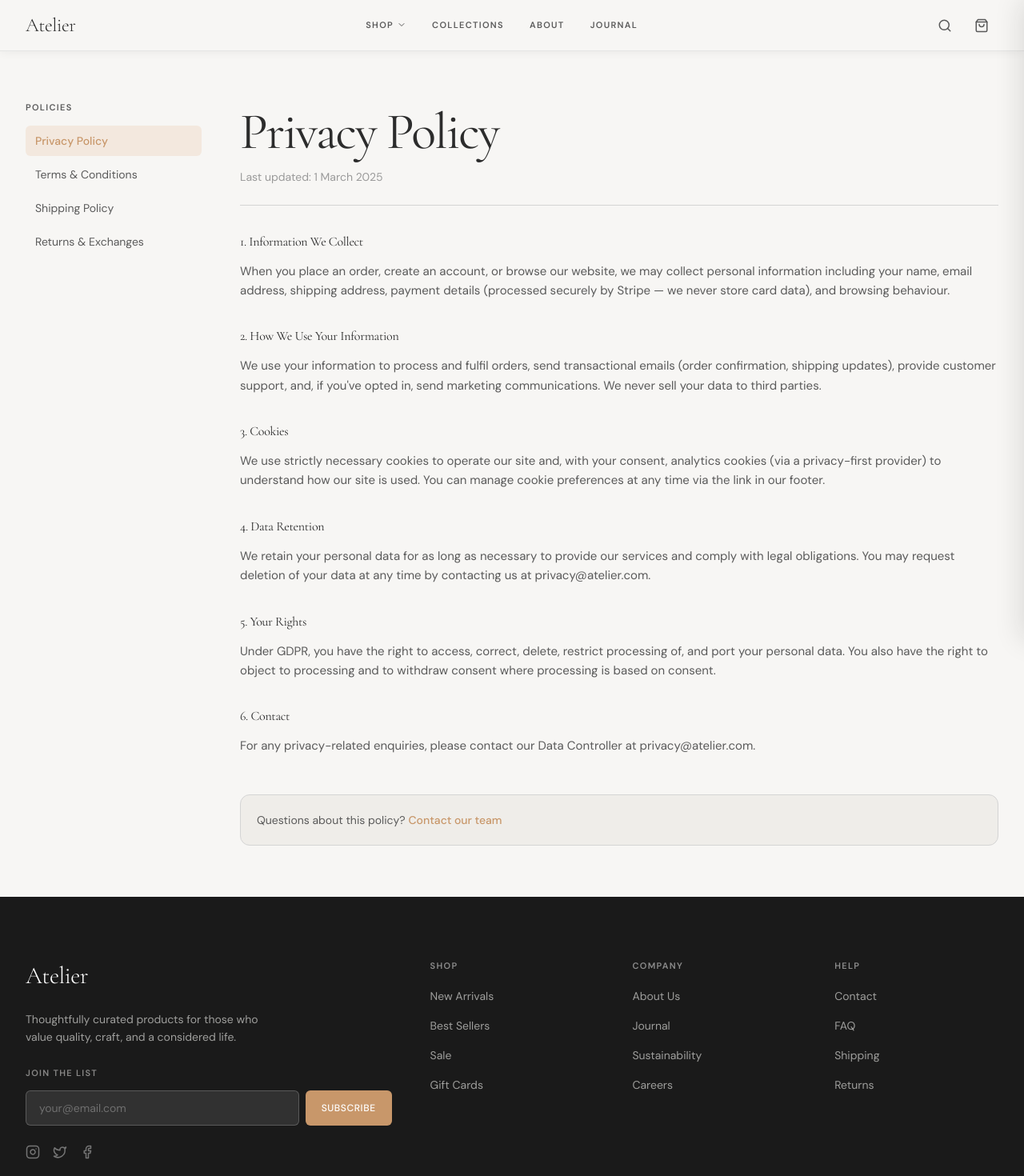
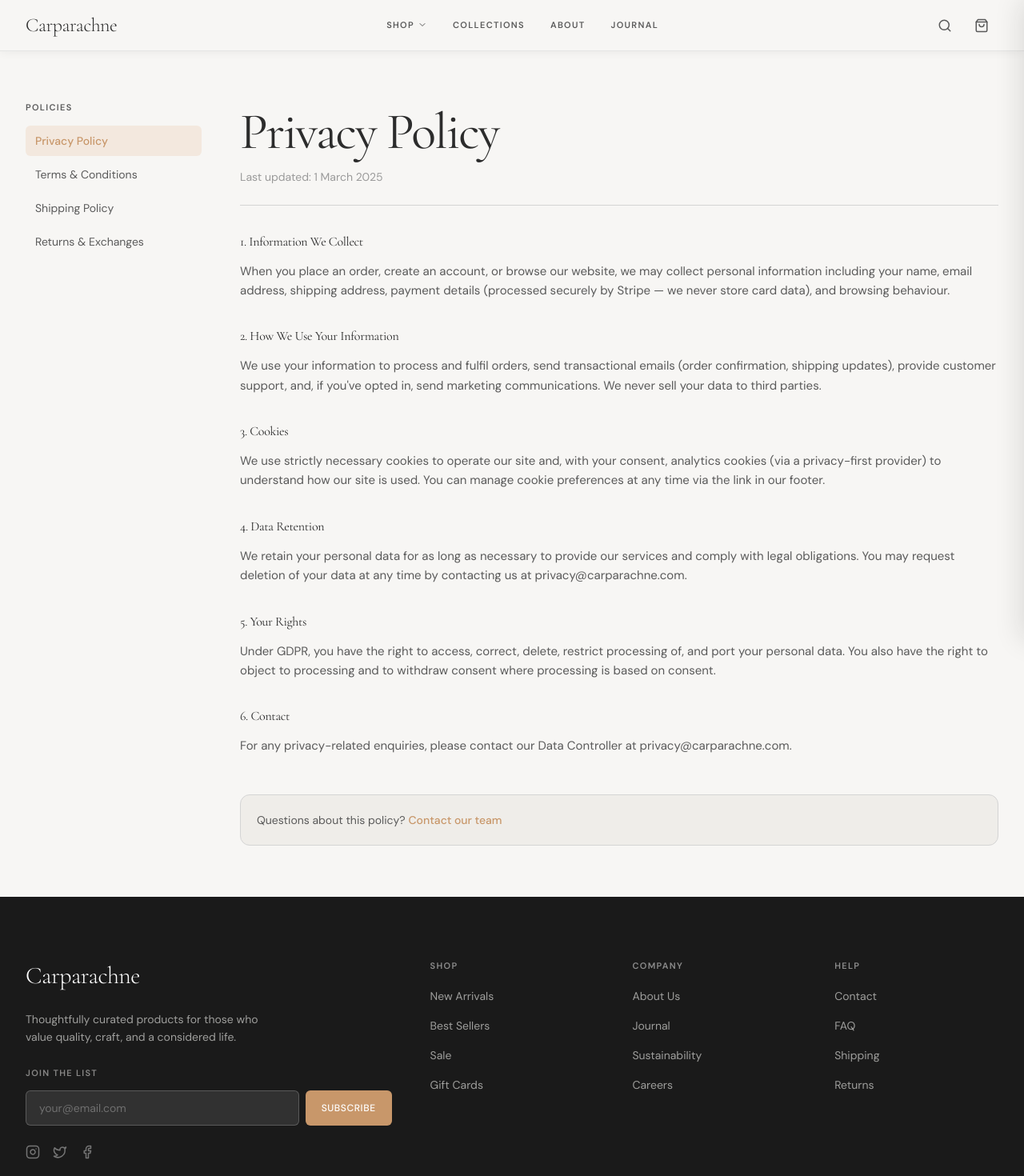
Before and after one commit to dogu-bolut/Carparachne, a Next.js app: page /policies/privacy in a window 1280 px wide. Shown: the top 1470 px of the page at 80% size. Built offline with nearby package versions, Linux system fonts and the light colour scheme.

Commit message:
Rebranding

```diff
--- a/src/app/blog/page.tsx
+++ b/src/app/blog/page.tsx
@@ -7,7 +7,7 @@ import { formatDate }    from "@/lib/utils/index";
 export const metadata: Metadata = {
   title: "Journal",
   description:
-    "Stories on craft, sustainability, style, and the considered life. Dispatches from the Atelier studio.",
+    "Stories on craft, sustainability, style, and the considered life. Dispatches from the Carparachne studio.",
 };
 
 /* ── Static data — replace with CMS query ── */
--- a/src/app/contact/page.tsx
+++ b/src/app/contact/page.tsx
@@ -4,15 +4,15 @@ import { Mail, MapPin, Clock, MessageSquare } from "lucide-react";
 
 export const metadata: Metadata = {
   title: "Contact Us",
-  description: "Get in touch with the Atelier team. We typically respond within one business day.",
+  description: "Get in touch with the Carparachne team. We typically respond within one business day.",
 };
 
 const CONTACT_INFO = [
   {
     Icon: Mail,
     label: "Email",
-    value: "hello@atelier.com",
-    href:  "mailto:hello@atelier.com",
+    value: "hello@carparachne.com",
+    href:  "mailto:hello@carparachne.com",
   },
   {
     Icon: Clock,
--- a/src/app/faq/page.tsx
+++ b/src/app/faq/page.tsx
@@ -19,7 +19,7 @@ const FAQ_DATA: Array<{ category: string; items: FaqItem[] }> = [
       {
         id: "o2", category: "Orders & Payment",
         question: "Can I change or cancel my order after placing it?",
-        answer: "Orders can be amended or cancelled within 1 hour of placement. After that, fulfilment begins and changes may no longer be possible. Please contact us immediately at hello@atelier.com.",
+        answer: "Orders can be amended or cancelled within 1 hour of placement. After that, fulfilment begins and changes may no longer be possible. Please contact us immediately at hello@carparachne.com.",
       },
       {
         id: "o3", category: "Orders & Payment",
@@ -59,7 +59,7 @@ const FAQ_DATA: Array<{ category: string; items: FaqItem[] }> = [
       {
         id: "r2", category: "Returns & Exchanges",
         question: "How do I start a return?",
-        answer: "Visit our Returns Portal at atelier.com/returns, enter your order number and email, and follow the prompts. A prepaid return label will be emailed to you within a few minutes.",
+        answer: "Visit our Returns Portal at carparachne.com/returns, enter your order number and email, and follow the prompts. A prepaid return label will be emailed to you within a few minutes.",
       },
       {
         id: "r3", category: "Returns & Exchanges",
@@ -83,7 +83,7 @@ const FAQ_DATA: Array<{ category: string; items: FaqItem[] }> = [
       },
       {
         id: "p3", category: "Products & Sizing",
-        question: "How should I care for my Atelier pieces?",
+        question: "How should I care for my Carparachne pieces?",
         answer: "Each product includes specific care instructions on its label and product page. Generally, we recommend cold machine wash or hand wash for most items, and line drying away from direct sunlight to preserve colour and shape.",
       },
     ],
--- a/src/app/layout.tsx
+++ b/src/app/layout.tsx
@@ -35,12 +35,12 @@ const dmMono = DM_Mono({
 
 /* ── Site-wide metadata ───────────────────────────────────────────────────── */
 export const metadata: Metadata = {
-  title:       { template: "%s — Atelier", default: "Atelier — Refined Commerce" },
+  title:       { template: "%s — Carparachne", default: "Carparachne — Refined Commerce" },
   description: "Thoughtfully curated products for a considered life.",
   openGraph: {
     type:        "website",
     locale:      "en_US",
-    siteName:    "Atelier",
+    siteName:    "Carparachne",
   },
   robots: { index: true, follow: true },
 };
--- a/src/app/page.tsx
+++ b/src/app/page.tsx
@@ -7,7 +7,7 @@ import { EditorialBanner }    from "@/components/home/editorialBanner";
 import { BlogTeaser }         from "@/components/home/blogTeaser";
 
 export const metadata: Metadata = {
-  title: "Atelier — Refined Commerce",
+  title: "Carparachne — Refined Commerce",
   description:
     "Thoughtfully curated products for a considered life. Shop new arrivals, best sellers, and editorial collections.",
 };
--- a/src/app/policies/[slug]/page.tsx
+++ b/src/app/policies/[slug]/page.tsx
@@ -18,13 +18,13 @@ const POLICIES: Record<string, { title: string; lastUpdated: string; content: st
       <p>We use strictly necessary cookies to operate our site and, with your consent, analytics cookies (via a privacy-first provider) to understand how our site is used. You can manage cookie preferences at any time via the link in our footer.</p>
 
       <h2>4. Data Retention</h2>
-      <p>We retain your personal data for as long as necessary to provide our services and comply with legal obligations. You may request deletion of your data at any time by contacting us at privacy@atelier.com.</p>
+      <p>We retain your personal data for as long as necessary to provide our services and comply with legal obligations. You may request deletion of your data at any time by contacting us at privacy@carparachne.com.</p>
 
       <h2>5. Your Rights</h2>
       <p>Under GDPR, you have the right to access, correct, delete, restrict processing of, and port your personal data. You also have the right to object to processing and to withdraw consent where processing is based on consent.</p>
 
       <h2>6. Contact</h2>
-      <p>For any privacy-related enquiries, please contact our Data Controller at privacy@atelier.com.</p>
+      <p>For any privacy-related enquiries, please contact our Data Controller at privacy@carparachne.com.</p>
     `,
   },
   terms: {
@@ -32,7 +32,7 @@ const POLICIES: Record<string, { title: string; lastUpdated: string; content: st
     lastUpdated: "1 March 2025",
     content: `
       <h2>1. Acceptance of Terms</h2>
-      <p>By accessing or using atelier.com, you agree to be bound by these Terms and Conditions and our Privacy Policy. If you do not agree, please discontinue use of the site.</p>
+      <p>By accessing or using carparachne.com, you agree to be bound by these Terms and Conditions and our Privacy Policy. If you do not agree, please discontinue use of the site.</p>
 
       <h2>2. Products and Pricing</h2>
       <p>All prices are displayed in Euros (EUR) and include VAT where applicable. We reserve the right to change prices at any time without notice. Product images are illustrative; actual colours may vary slightly due to screen calibration.</p>
@@ -41,10 +41,10 @@ const POLICIES: Record<string, { title: string; lastUpdated: string; content: st
       <p>Placing an order constitutes an offer to purchase. We reserve the right to refuse or cancel any order. A contract is formed only when we dispatch your goods and send a dispatch confirmation email.</p>
 
       <h2>4. Intellectual Property</h2>
-      <p>All content on this site — including images, text, logos, and design — is the property of Atelier ApS and is protected by copyright law. Reproduction without express written permission is prohibited.</p>
+      <p>All content on this site — including images, text, logos, and design — is the property of Carparachne ApS and is protected by copyright law. Reproduction without express written permission is prohibited.</p>
 
       <h2>5. Limitation of Liability</h2>
-      <p>To the fullest extent permitted by law, Atelier shall not be liable for any indirect, incidental, or consequential damages arising from use of our products or website.</p>
+      <p>To the fullest extent permitted by law, Carparachne shall not be liable for any indirect, incidental, or consequential damages arising from use of our products or website.</p>
 
       <h2>6. Governing Law</h2>
       <p>These Terms are governed by the laws of Denmark. Any disputes shall be subject to the exclusive jurisdiction of the Danish courts.</p>
--- a/src/components/home/bestSellersCarousel.tsx
+++ b/src/components/home/bestSellersCarousel.tsx
@@ -27,8 +27,8 @@ const MOCK_BESTSELLERS: Product[] = Array.from({ length: 8 }, (_, i) => {
   return {
     id:               `bs-${i}`,
     slug:             `product-${i + 1}`,
-    name:             MOCK_NAMES[i] ?? "Atelier Product",
-    brand:            "Atelier",
+    name:             MOCK_NAMES[i] ?? "Carparachne Product",
+    brand:            "Carparachne",
     description:      "",
     shortDescription: "",
     price,
--- a/src/components/home/valueProposition.tsx
+++ b/src/components/home/valueProposition.tsx
@@ -11,7 +11,7 @@ export function ValueProposition() {
   return (
     <section
       className="bg-surface-raised border-y border-ink-line"
-      aria-label="Why Atelier"
+      aria-label="Why Carparachne"
     >
       <div className="container-site py-10 lg:py-12">
         <div className="grid grid-cols-2 lg:grid-cols-4 gap-6 lg:gap-8">
--- a/src/components/layout/footer.tsx
+++ b/src/components/layout/footer.tsx
@@ -37,7 +37,7 @@ export function Footer() {
               href="/"
               className="font-display text-3xl font-light tracking-tighter text-white"
             >
-              Atelier
+              Carparachne
             </Link>
             <p className="text-sm leading-relaxed text-surface/60 max-w-xs">
               Thoughtfully curated products for those who value quality, craft, and a considered life.
@@ -113,7 +113,7 @@ export function Footer() {
       <div className="border-t border-white/10">
         <div className="container-site py-5 flex flex-col sm:flex-row items-center justify-between gap-4">
           <p className="text-xs text-surface/40">
-            © {new Date().getFullYear()} Atelier. All rights reserved.
+            © {new Date().getFullYear()} Carparachne. All rights reserved.
           </p>
           <div className="flex items-center gap-5">
             {[
--- a/src/components/layout/navbar.tsx
+++ b/src/components/layout/navbar.tsx
@@ -62,9 +62,9 @@ export function Navbar() {
           <Link
             href="/"
             className="font-display text-2xl font-light tracking-tighter text-ink-soft hover:text-accent transition-colors duration-200"
-            aria-label="Atelier — home"
+            aria-label="Carparachne — home"
           >
-            Atelier
+            Carparachne
           </Link>
 
           {/* ── Desktop nav ── */}
```
Also changed, not shown: src/app/about/page.tsx (+4 -4 lines).
